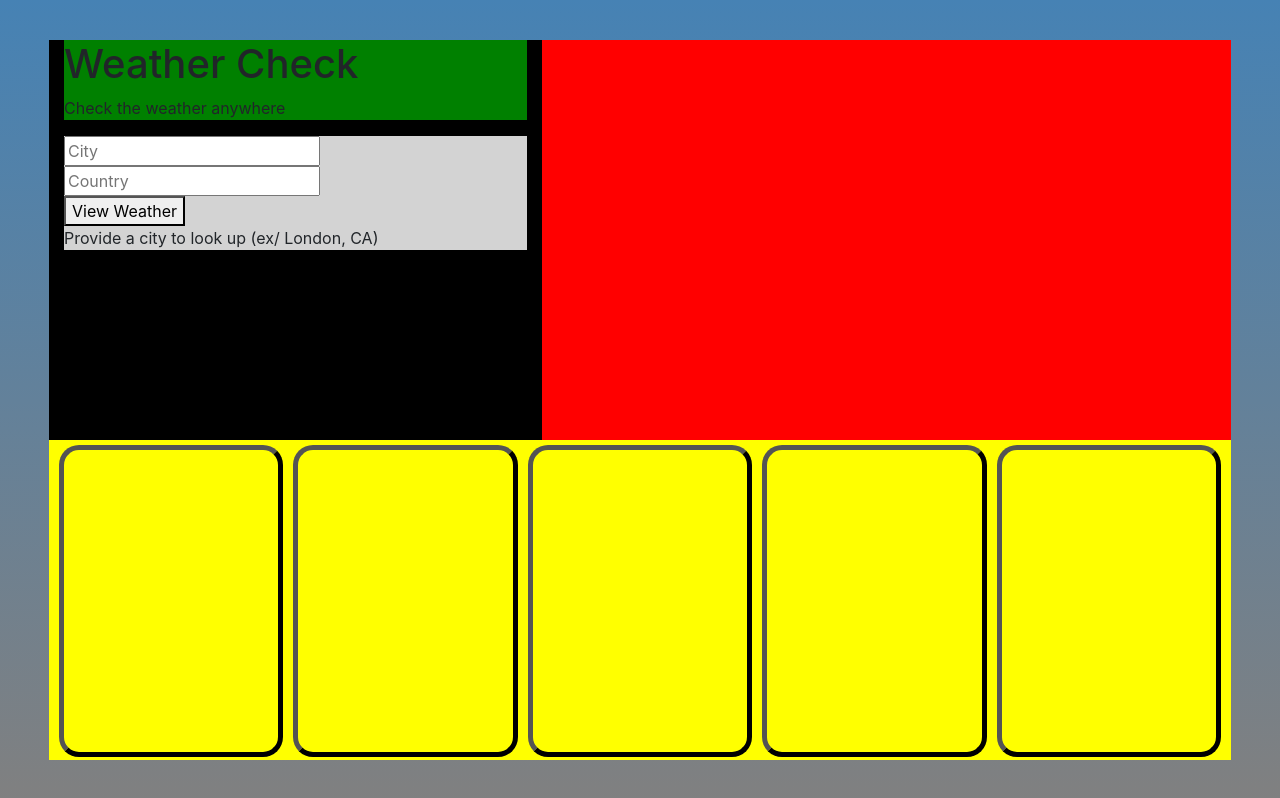
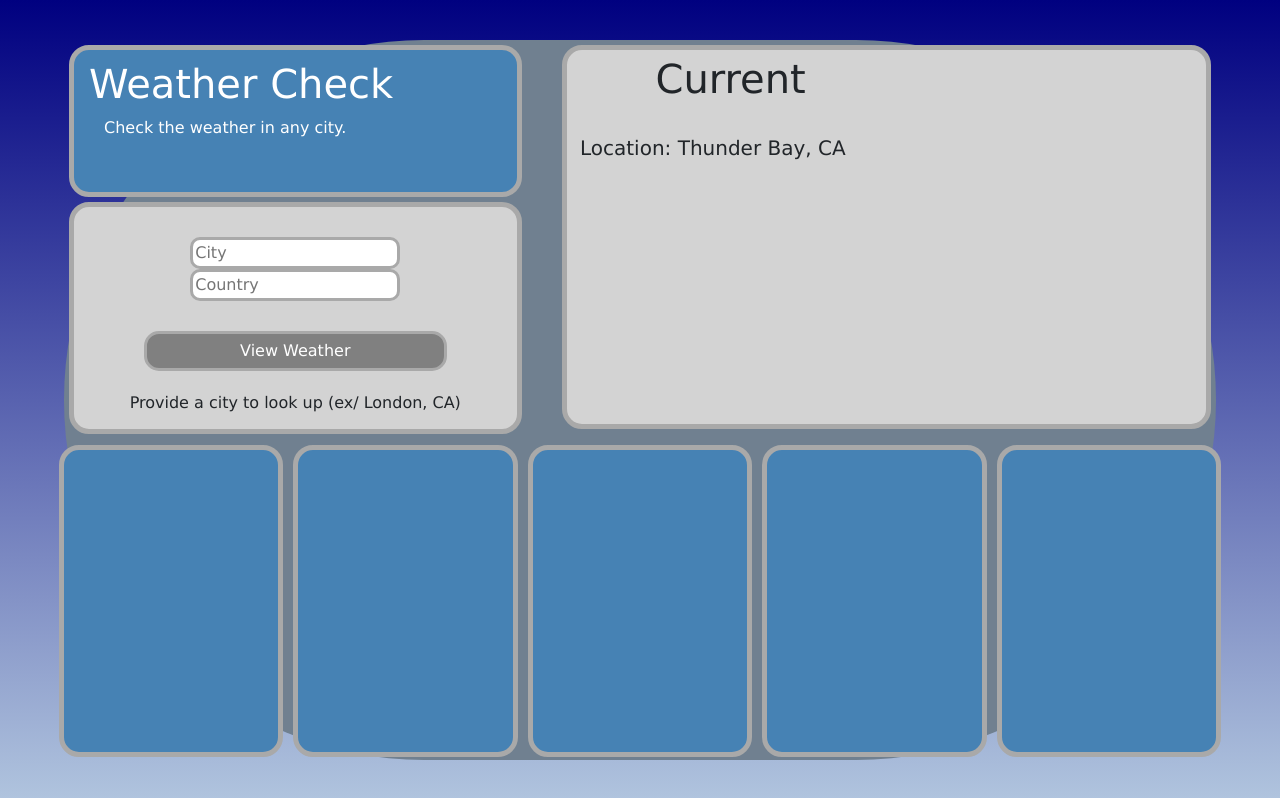
Before and after one commit to Acopum/weatherCheck, a React (Create React App) app in the folder weatherchecker/: page / in a window 1280 px wide. Built offline with nearby package versions, Linux system fonts and the light colour scheme.

Commit message:
Added css for all components

```diff
--- a/weatherchecker/src/App.css
+++ b/weatherchecker/src/App.css
@@ -1,47 +1,155 @@
 .outside{
-  background: linear-gradient(to bottom, steelblue, grey);
+  background: linear-gradient(to top, lightsteelblue, navy);
   height: 100vh;
   display: flex;
   justify-content: center;
   align-items: center;
 }
 
+body{
+  font-family: "Lucida Sans Unicode", sans-serif;
+}
+
 .main{
   height: 90vh;
-  background: white;
+  background: slategrey;
   width: 90vw;
   margin: 0 auto;
+  border-radius: 500px;
+}
+
+.little{
+  background: lightgrey;
+  margin: 15px 5px 30px 5px;
+  border-radius: 50%;;
+  width: 30%;
+  height: auto;
+}
+
+.big{
+  background: silver;
+  margin: 15px 5px 30px 5px;
+  border-radius: 50%;;
+  width: 40%;
+  height: auto;
 }
 
 .welcome_container{
-  background: black;
   height: 50vh;
 }
 
 .banner_container{
-  background: green;
+  background: steelblue;
+  height: 19vh;
+  margin: 5px 1px 0px 1px;
+  border: 5px solid darkgrey;
+  border-radius: 20px;
+  border-style: solid;
+  margin: 5px 5px 0px 5px;
+}
+
+.banner_content{
+  margin: 10px 15px 0px 15px;
+  color: white;
+}
+
+.banner_content h1{
+  font-weight: 500;
+}
+
+.banner_content p{
+  text-indent: 15px;
 }
 
 .form_container{
   background: lightgrey;
+  height: 29vh;
+  margin: 5px 1px 0px 1px;
+  text-align: center;
+  border: 5px solid darkgrey;
+  border-radius: 20px;
+  border-style: solid;
+  margin: 5px 5px 0px 5px;
+}
+
+.form_content{
+  margin: 30px 5px 0px 5px;
+}
+
+.form_content input{
+  margin: 0px 5px 0px 5px;
+  border: 3px solid darkgrey;
+  border-radius: 10px;
+  border-style: solid;
+}
+
+.form_content button{
+  margin: 30px 5px 20px 5px;
+  width: 70%;
+  height: 5vh;
+  border: 3px solid darkgrey;
+  border-radius: 15px;
+  border-style: solid;
+  background: grey;
+  color: white;
+}
+
+button:active{
+  background: black;
 }
 
 .shortforecast_container{
-  background: red;
-  height: 50vh;
+
+}
+
+.shortforecast_container_inner{
+  height: 48vh;
+  margin: 5px 1px 0px 1px;
+  border: 5px solid darkgrey;
+  border-radius: 20px;
+  border-style: solid;
+  background: lightgrey;
+  margin: 5px 5px 0px 5px;
+}
+
+.shortforecast_container_left{
+  height:45vh;
+  width: 45%;
+  margin: 5px 5px 0px 5px;
+  font-size: 20px;
+}
+
+.shortforecast_container_left h1{
+  text-align: center;
+  margin: 0px 0px 30px 0px;
+}
+
+.shortforecast_container_right{
+  text-align: center;
+  height: 45vh;
+  width: 45%;
+  font-size: 24px;
+  margin: 5px 5px 0px 5px;
+}
+
+.shortforecast_content{
+  margin: 5px 5px 0px 5px;
 }
 
 .longforecast_container{
-  background: yellow;
   height: 40vh;
 }
 
 .longforecast_day_container{
   width: 19%;
   height: 39vh;
-  border: 5px solid black;
+  border: 5px solid darkgrey;
   border-radius: 20px;
-  border-style: outset;
+  border-style: solid;
   margin: 5px 5px 0px 5px;
   text-align: center;
+  font-size: 18px;
+  font-weight: bold;
+  background: steelblue;
+  color: white;
 }
--- a/weatherchecker/src/App.js
+++ b/weatherchecker/src/App.js
@@ -14,8 +14,8 @@ class App extends React.Component {
       humidity: null,
       pressure: null,
       windspeed: null,
-      city: null,
-      country: null,
+      city: 'Thunder Bay',
+      country: 'CA',
       weather: null,
       description: null,
       status: 'Provide a city to look up (ex/ London, CA)',
@@ -29,8 +29,10 @@ class App extends React.Component {
 
   async getWeather(e) {
     e.preventDefault();
+
     const city = e.target.elements.city.value;
     const country = e.target.elements.country.value;
+
     const callToday = await fetch(`http://api.openweathermap.org/data/2.5/weather?units=metric&q=${city},${country}&APPID=${API_KEY}`);
     const dataToday = await callToday.json();
 
@@ -40,34 +42,41 @@ class App extends React.Component {
     console.log(dataToday);
     console.log(data5Day);
 
-    let next5Days = [];
-    let now = new Date();
-    let today = now.getFullYear()+'-'+(now.getMonth()+1)+'-'+(now.getDate());
-    console.log(today);
-
     if(city && country){
       if(dataToday.main){
         let counter = 0;
         let dateDays = ['Sunday', 'Monday', 'Tuesday', 'Wednesday', 'Thursday', 'Friday', 'Saturday'];
+        let next5Days = [];
         let week5Days = [];
         let temp5Days = [];
         let weather5Days = [];
         let desc5Days = [];
+
+        let now = new Date();
+        let today = now.getFullYear()+'-'+(now.getMonth()+1)+'-'+(now.getDate());
+        let todayNotFound = true;
 
         for(let i=0; i<data5Day.list.length;i++){
           if(counter === 5){
             break;
           }
           if(i < 5){
+            if(data5Day.list[i].dt_txt.startsWith(today) && todayNotFound){
+              week5Days.push(dateDays[now.getDay()])
+              next5Days.push(today);
+              todayNotFound = false;
+            }
+            else{
               let next = new Date(now);
-            next.setDate(now.getDate()+i);
+              next.setDate(now.getDate()+(i+1));
               let tomorrow = next.getFullYear()+'-'+(next.getMonth()+1)+'-'+(next.getDate());
               week5Days.push(dateDays[next.getDay()])
               next5Days.push(tomorrow);
             }
+          }
           if(data5Day.list[i].dt_txt.startsWith(next5Days[counter])){
             temp5Days.push(data5Day.list[i].main.temp);
-            weather5Days.push(data5Day.list[i].weather[0].main);
+            weather5Days.push(data5Day.list[i].weather[0].icon);
             desc5Days.push(data5Day.list[i].weather[0].description);
             counter++;
           }
@@ -86,7 +95,7 @@ class App extends React.Component {
           windspeed: dataToday.wind.speed,
           city: dataToday.name,
           country: dataToday.sys.country,
-          weather: dataToday.weather[0].main,
+          weather: dataToday.weather[0].icon,
           description: dataToday.weather[0].description,
           day: week5Days,
           dayTemperature: temp5Days,
@@ -151,13 +160,18 @@ class App extends React.Component {
                   </div>
                 </div>
                 <div className="col-md-7 shortforecast_container">
+                  <div className="shortforecast_container_inner">
                     <ShortForecast
                       temperature = {this.state.temperature}
                       city = {this.state.city}
                       country = {this.state.country}
                       weather = {this.state.weather}
                       description = {this.state.description}
+                      humidity = {this.state.humidity}
+                      pressure = {this.state.pressure}
+                      windspeed = {this.state.windspeed}
                     />
+                  </div>
                 </div>
               </div>
               <div className="row">
--- a/weatherchecker/src/modules/Banner.js
+++ b/weatherchecker/src/modules/Banner.js
@@ -4,9 +4,9 @@ class Banner extends React.Component {
 
   render(){
     return(
-      <div>
+      <div className = "banner_content">
         <h1>Weather Check</h1>
-        <p>Check the weather anywhere</p>
+        <p>Check the weather in any city.</p>
       </div>
     );
   }
--- a/weatherchecker/src/modules/Form.js
+++ b/weatherchecker/src/modules/Form.js
@@ -4,7 +4,7 @@ class Form extends React.Component {
 
   render(){
     return(
-      <div>
+      <div className="form_content">
         <form onSubmit = {this.props.getWeather}>
           <div>
             <input type = 'text' name = 'city' placeholder = 'City'/>
--- a/weatherchecker/src/modules/LongForecast.js
+++ b/weatherchecker/src/modules/LongForecast.js
@@ -7,34 +7,34 @@ class LongForecast extends React.Component {
       <div className="row justify-content-center">
         {/*5 Day Forecast*/}
         <div className="longforecast_day_container">
-          <p>{this.props.day[0]}</p>
-          <p>{this.props.dayTemperature[0]}</p>
-          <p>{this.props.dayWeather[0]}</p>
+          <h1>{this.props.day[0]}</h1>
+          {this.props.dayWeather[0] && <img className="little" src={'http://openweathermap.org/img/w/'+this.props.dayWeather[0]+".png"} alt="Weather"/>}
           {this.props.dayDescription[0] && <p>{this.props.dayDescription[0].toUpperCase()}</p>}
+          {this.props.dayTemperature[0] && <p>{this.props.dayTemperature[0]} °C</p>}
         </div>
         <div className="longforecast_day_container">
-          <p>{this.props.day[1]}</p>
-          <p>{this.props.dayTemperature[1]}</p>
-          <p>{this.props.dayWeather[1]}</p>
+          <h1>{this.props.day[1]}</h1>
+          {this.props.dayWeather[1] && <img className="little" src={'http://openweathermap.org/img/w/'+this.props.dayWeather[1]+".png"} alt="Weather"/>}
           {this.props.dayDescription[1] && <p>{this.props.dayDescription[1].toUpperCase()}</p>}
+          {this.props.dayTemperature[1] && <p>{this.props.dayTemperature[1]} °C</p>}
         </div>
         <div className="longforecast_day_container">
-          <p>{this.props.day[2]}</p>
-          <p>{this.props.dayTemperature[2]}</p>
-          <p>{this.props.dayWeather[2]}</p>
+          <h1>{this.props.day[2]}</h1>
+          {this.props.dayWeather[2] && <img className="little" src={'http://openweathermap.org/img/w/'+this.props.dayWeather[2]+".png"} alt="Weather"/>}
           {this.props.dayDescription[2] && <p>{this.props.dayDescription[2].toUpperCase()}</p>}
+          {this.props.dayTemperature[2] && <p>{this.props.dayTemperature[2]} °C</p>}
         </div>
         <div className="longforecast_day_container">
-          <p>{this.props.day[3]}</p>
-          <p>{this.props.dayTemperature[3]}</p>
-          <p>{this.props.dayWeather[3]}</p>
+          <h1>{this.props.day[3]}</h1>
+          {this.props.dayWeather[3] && <img className="little" src={'http://openweathermap.org/img/w/'+this.props.dayWeather[3]+".png"} alt="Weather"/>}
           {this.props.dayDescription[3] && <p>{this.props.dayDescription[3].toUpperCase()}</p>}
+          {this.props.dayTemperature[3] && <p>{this.props.dayTemperature[3]} °C</p>}
         </div>
         <div className="longforecast_day_container">
-          <p>{this.props.day[4]}</p>
-          <p>{this.props.dayTemperature[4]}</p>
-          <p>{this.props.dayWeather[4]}</p>
+          <h1>{this.props.day[4]}</h1>
+          {this.props.dayWeather[4] && <img className="little" src={'http://openweathermap.org/img/w/'+this.props.dayWeather[4]+".png"} alt="Weather"/>}
           {this.props.dayDescription[4] && <p>{this.props.dayDescription[4].toUpperCase()}</p>}
+          {this.props.dayTemperature[4] && <p>{this.props.dayTemperature[4]} °C</p>}
         </div>
       </div>
     );
--- a/weatherchecker/src/modules/ShortForecast.js
+++ b/weatherchecker/src/modules/ShortForecast.js
@@ -4,16 +4,28 @@ class ShortForecast extends React.Component {
 
   render(){
     return(
-      <div>
+        <div>
         {/*Current Forecast*/}
-        <div>
-          {this.props.city && this.props.country && <p>Current Weather</p>}
-          {this.props.city && this.props.country && <p>Location: {this.props.city}, {this.props.country}</p>}
-          {this.props.temperature && <p>Temperature: {this.props.temperature} °C</p>}
-          {this.props.weather && <p>Weather: {this.props.weather}</p>}
-          {this.props.description && <p>Description: {this.props.description.toUpperCase()}</p>}
+          <div className="row justify-content-center">
+
+              <div className="shortforecast_container_left">
+              {this.props.city && this.props.country && <h1>Current</h1>}
+              {this.props.city && this.props.country && <p>Location: {this.props.city}, {this.props.country}</p>}
+              {this.props.humidity && <p>Humidity: {this.props.humidity} %</p>}
+              {this.props.pressure && <p>Pressure: {this.props.pressure} hPa</p>}
+              {this.props.windspeed && <p>Wind: {this.props.windspeed} m/s</p>}
+              </div>
+
+
+              <div className="shortforecast_container_right">
+
+              {this.props.weather && <img className="big" src={'http://openweathermap.org/img/w/'+this.props.weather+".png"} alt="Weather"/>}
+              {this.props.description && <p>{this.props.description.toUpperCase()}</p>}
+              {this.props.temperature && <h1>{this.props.temperature} °C</h1>}
+              </div>
+            </div>
+
         </div>
-      </div>
     );
   }
 };
```
Lines whose indentation alone changed are shown as unchanged.
